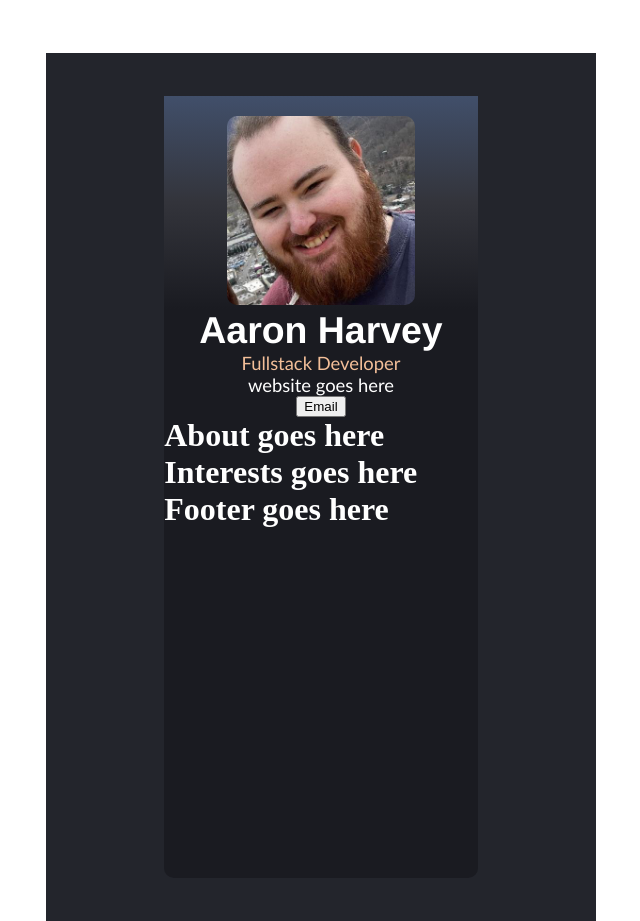
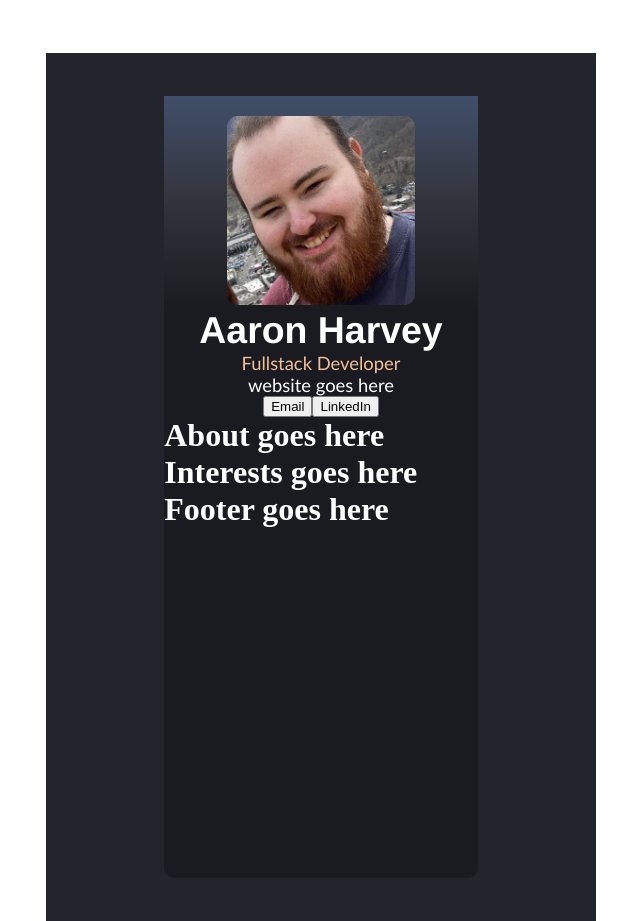
Before and after one commit to AaronJHarvey/React-Digital-Business-Card, a React (Vite) app: page / in a window 1280 px wide. Shown: the whole page, without its empty margins (19-659 px from the left). Built offline with nearby package versions, Linux system fonts and the light colour scheme.

Commit message:
Adds LinkedIn Button - Not yet working

```diff
--- a/src/Components/Info.jsx
+++ b/src/Components/Info.jsx
@@ -19,6 +19,7 @@ export default function Info () {
 				<button onClick={sendEmail} id='email-button'>
 					Email
 				</button>
+				<button>LinkedIn</button>
 			</div>
 		</div>
 	);
```
